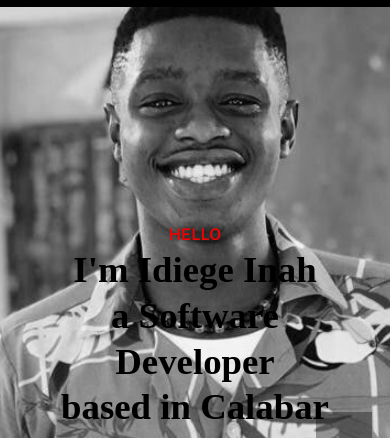
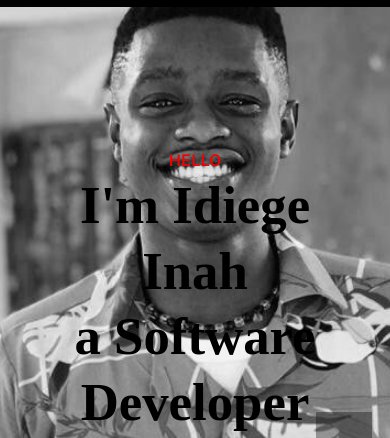
Before and after one commit to IdiegeA21/Inah-portfolio, a plain HTML site: page index.html in a window 390 px wide. Shown: the part 73-511 px from the top of the page. Drawn offline with nearby package versions, Linux system fonts and the light colour scheme; a web font is replaced by a local one.

Commit message:
Update styles.css
updated the font of the sal-content h1

```diff
--- a/styles.css
+++ b/styles.css
@@ -99,7 +99,7 @@ a {
 }
 
 .sal-content {
-    font-size: clamp(2.3rem, 4.8vw, 8rem);
+    font-size: clamp(3.3rem, 4.8vw, 8rem);
     font-weight: 500;
 }
 
```
